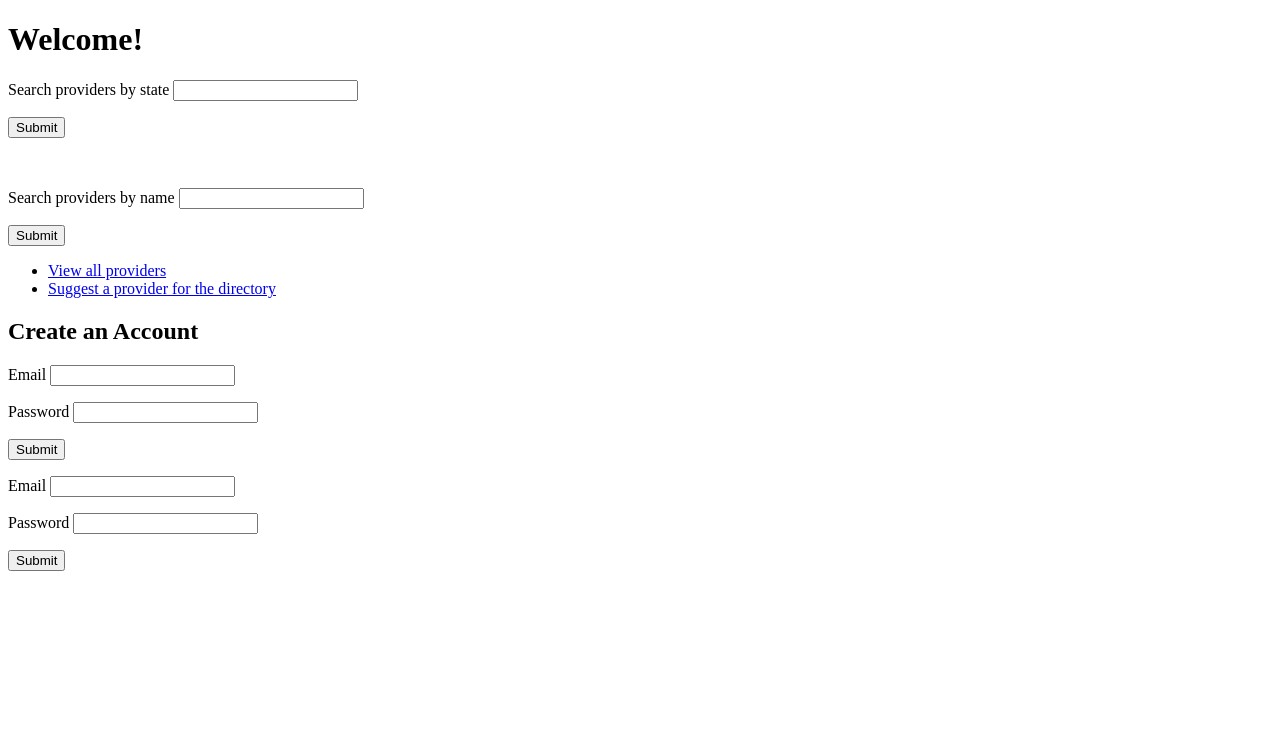
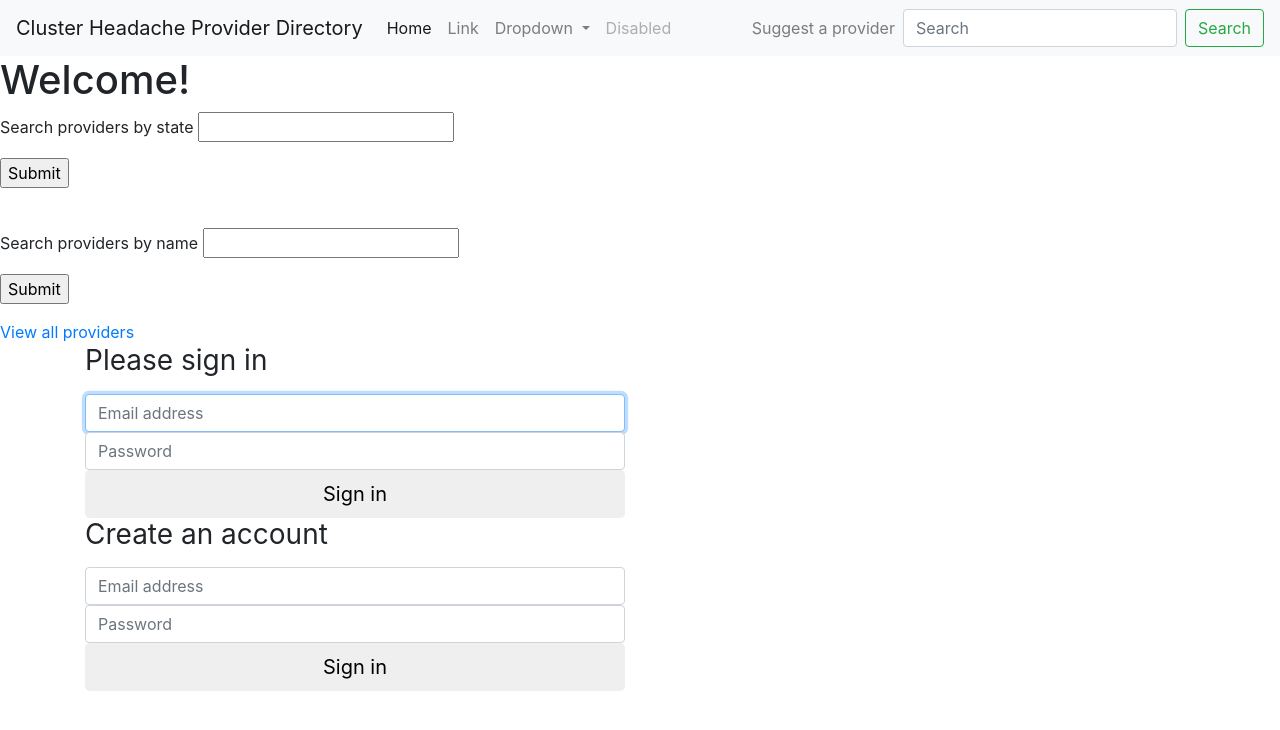
Before and after one commit to georgiaschmitt/CH-phys-directory, a Flask app: page / in a window 1280 px wide. Shown: the top 730 px of the page. Run offline with Flask 2, Linux system fonts and the light colour scheme; some libraries are stand-ins or nearby versions.

Commit message:
signin forms

```diff
--- a/templates/all_providers.html
+++ b/templates/all_providers.html
@@ -11,8 +11,6 @@
 
 
   <h1>Providers</h1>
-
-<a href="/">Back to home</a><br><br>
 
 
 {% for provider in providers %}
--- a/templates/base.html
+++ b/templates/base.html
@@ -3,10 +3,10 @@
   <head>
     <meta charset="utf-8">
     <meta name="viewport" content="width=device-width">
-    <title>CH Directory
+    <title>Cluster Headache Provider Directory
     </title>
 
-
+    <link rel="stylesheet" href="https://maxcdn.bootstrapcdn.com/bootstrap/4.0.0/css/bootstrap.min.css" integrity="sha384-Gn5384xqQ1aoWXA+058RXPxPg6fy4IWvTNh0E263XmFcJlSAwiGgFAW/dAiS6JXm" crossorigin="anonymous">
     <link rel="stylesheet" href="/static/styles.css">
     <script
       src="http://code.jquery.com/jquery-3.5.1.js"
@@ -17,9 +17,8 @@
 
 
   <body>
-    <!-- Navigation Bar
     <nav class="navbar navbar-expand-lg navbar-light bg-light">
-      <a class="navbar-brand" href="#">Navbar</a>
+      <a class="navbar-brand" href="#">Cluster Headache Provider Directory</a>
       <button class="navbar-toggler" type="button" data-toggle="collapse" data-target="#navbarSupportedContent" aria-controls="navbarSupportedContent" aria-expanded="false" aria-label="Toggle navigation">
         <span class="navbar-toggler-icon"></span>
       </button>
@@ -27,7 +26,7 @@
       <div class="collapse navbar-collapse" id="navbarSupportedContent">
         <ul class="navbar-nav mr-auto">
           <li class="nav-item active">
-            <a class="nav-link" href="#">Home <span class="sr-only">(current)</span></a>
+            <a class="nav-link" href="/">Home <span class="sr-only">(current)</span></a>
           </li>
           <li class="nav-item">
             <a class="nav-link" href="#">Link</a>
@@ -47,12 +46,18 @@
             <a class="nav-link disabled" href="#">Disabled</a>
           </li>
         </ul>
+
+        <ul class="navbar-nav my-2 my-lg-0">
+          <li class="nav-item">
+            <a class="nav-link" href="/suggestion_form">Suggest a provider</a>
+          </li>
+
         <form class="form-inline my-2 my-lg-0">
           <input class="form-control mr-sm-2" type="search" placeholder="Search" aria-label="Search">
           <button class="btn btn-outline-success my-2 my-sm-0" type="submit">Search</button>
         </form>
       </div>
-    </nav> -->
+    </nav>
 
 
 
--- a/templates/homepage.html
+++ b/templates/homepage.html
@@ -25,38 +25,41 @@
         <input type="submit">
       </p>
     </form>
-  <ul>
-    <li><a href="/providers">View all providers</a></li>
-    <li><a href="/suggestion_form">Suggest a provider for the directory</a></li>
 
-  </ul>
+  <a href="/providers">View all providers</a></li>
 
 
 
-  <h2> Create an Account</h2>
-  <form action="/users" method="POST">
-    <p>
-      Email <input type="text" name="email">
-    </p>
-    <p>
-      Password <input type="password" name="password">
-    </p>
-    <p>
-      <input type="submit">
-    </p>
-  </form>
+<div class="container">
+  <div class="row">
+    <div class="col-6">
+    <form action="/login" class="form-signin">
+    <h1 class="h3 mb-3 font-weight-normal">Please sign in</h1>
+    <label for="inputEmail" class="sr-only">Email address</label>
+    <input type="email" name="login-email" id="inputEmail" class="form-control" placeholder="Email address" required autofocus>
+    <label for="inputPassword" class="sr-only">Password</label>
+    <input type="password" name="login-password" id="inputPassword" class="form-control" placeholder="Password" required>
+    <button class="btn btn-lg btn-block" type="submit">Sign in</button>
+    </form>
+    </div>
+  </div>
 
-  <form action="/login">
-    <p>
-      Email <input type="text" name="login-email">
-    </p>
-    <p>
-      Password <input type="password" name="login-password">
-    </p>
-    <p>
-      <input type="submit">
-    </p>
-  </form>
+  <div class="row">
+    <div class="col-6">
+    <form action="/users" method="POST" class="form-signin">
+    <h1 class="h3 mb-3 font-weight-normal">Create an account</h1>
+    <label for="inputEmail" class="sr-only">Email address</label>
+    <input type="email" name="login-email" id="inputEmail" class="form-control" placeholder="Email address" required autofocus>
+    <label for="inputPassword" class="sr-only">Password</label>
+    <input type="password" name="login-password" id="inputPassword" class="form-control" placeholder="Password" required>
+    <button class="btn btn-lg btn-block" type="submit">Sign in</button>
+    </form>
+    </div>
+  </div>
+</div>
+
+
+
 
 
 {% endblock %}
--- a/templates/search_results.html
+++ b/templates/search_results.html
@@ -36,7 +36,6 @@
 
   <ul>
     <li><a href="/providers">View all providers</a></li>
-    <li><a href="/suggestion_form">Suggest a provider for the directory</a></li>
 
   </ul>
 
--- a/templates/user_bookmarks.html
+++ b/templates/user_bookmarks.html
@@ -34,7 +34,6 @@
 
 <br><br>
 <a href="/providers">Back to all providers</a><br>
-<a href="/">Back to home</a>
 
 <script src="/static/resultsdirectory.js"></script>
 
```
